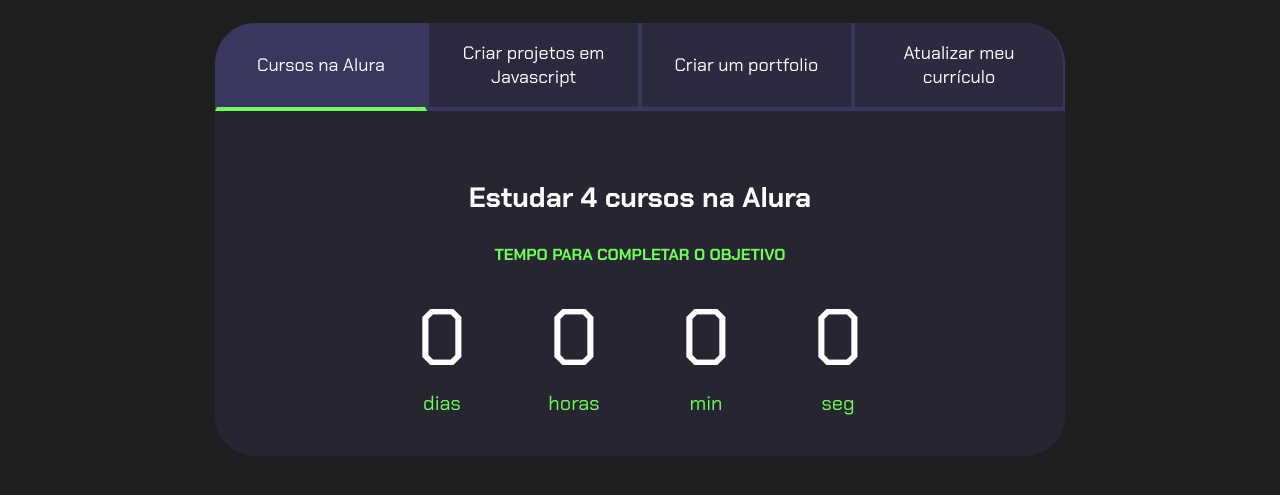
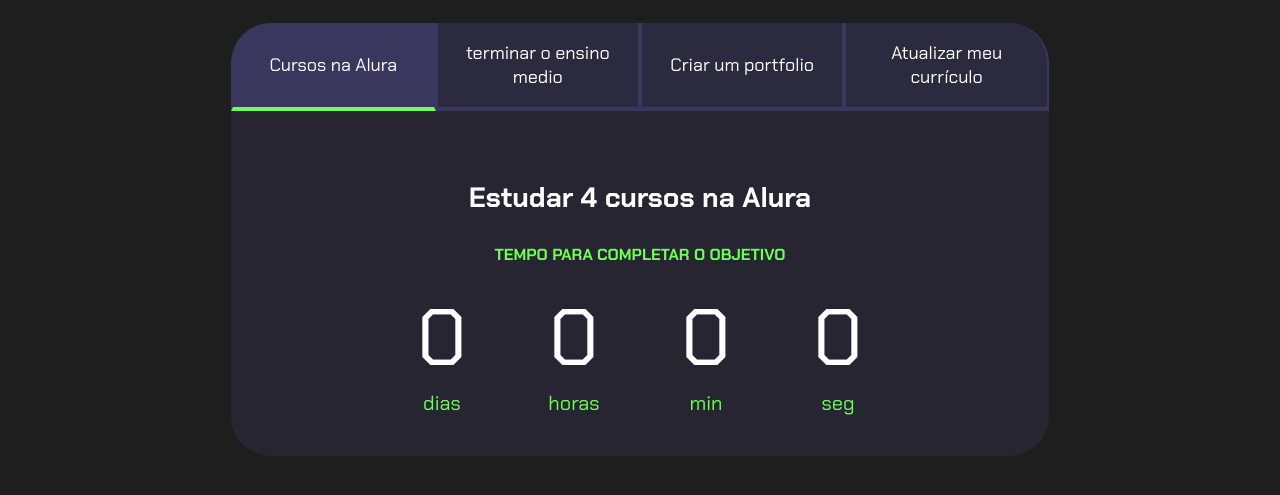
Before and after one commit to saguiBRsks/projeto-de-vida, a plain HTML site: page index.html in a window 1280 px wide. Shown: the part 101-596 px from the top of the page. Drawn offline with Linux system fonts and the light colour scheme.

Commit message:
Update index.html

```diff
--- a/index.html
+++ b/index.html
@@ -14,7 +14,7 @@
         <div class="conteudo">
             <div class="botoes">
                 <button class="botao ativo">Cursos na Alura</button>
-                <button class="botao">Criar projetos em Javascript</button>
+                <button class="botao">terminar o ensino medio</button>
                 <button class="botao">Criar um portfolio</button>
                 <button class="botao">Atualizar meu currículo</button>
             </div>
```
